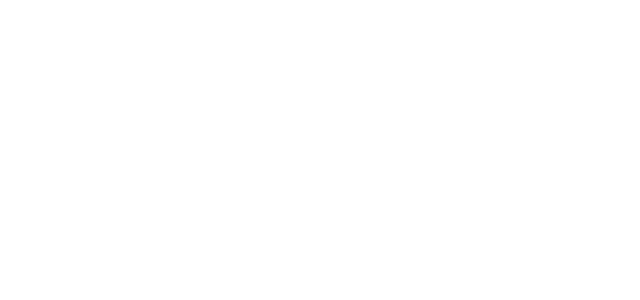
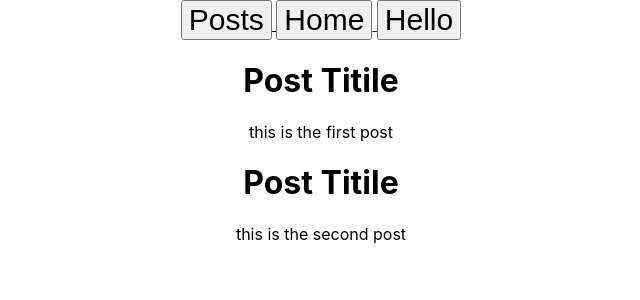
Before and after one commit to mohamadAlrimi/Multiple-Pages-Web-App, a React (Create React App) app: page /Posts in a window 1280 px wide. Before the commit this address had no page. Shown: the top 300 px of the page, without its empty margins (319-959 px from the left). Built offline with nearby package versions, Linux system fonts and the light colour scheme.

Commit message:
Using Link to navigate to other pages

```diff
--- a/src/App.js
+++ b/src/App.js
@@ -1,12 +1,23 @@
-import logo from './logo.svg';
-import './App.css';
-import { Route ,Routes } from 'react-router-dom';
-import { Hello } from './Hello';
-import {Home} from "./Home"
+import logo from "./logo.svg";
+import "./App.css";
+import { Route, Routes ,Link} from "react-router-dom";
+import { Hello } from "./Hello";
+import { Home } from "./Home";
+import PostsList from "./PostsList"
+
 
 function App() {
   return (
     <div className="App">
+      <div>
+        {" "}
+        <Link to = "/Posts">  <button style={{fontSize :"30px"}}>Posts </button></Link>
+        <Link to ="/home"> <button style={{fontSize :"30px"}}>Home </button></Link>
+       <Link to= "/hello">  <button style={{fontSize :"30px"}}>Hello</button></Link>
+
+
+      </div>
+
       {/* <header className="App-header">
         <img src={logo} className="App-logo" alt="logo" />
         <p>
@@ -23,8 +34,9 @@
       </header> */}
       {/* Routes  */}
       <Routes>
-        <Route path='/hello' element={<Hello/>}/>
-        <Route path='/' element={<Home/>}/>
+        <Route path="/home" element={<Home />} />
+        <Route path="/Posts" element={<PostsList />} />
+        <Route path="/hello" element={<Hello />} />
       </Routes>
     </div>
   );
--- a/src/Hello.js
+++ b/src/Hello.js
@@ -1,5 +1,10 @@
+import { Link } from "react-router-dom"
 export   function Hello(){
     return(<>
     <h1> Hello World</h1>
-    <h2>Welcome to hello page</h2></>)
+    <h2>Welcome to hello page</h2>
+    <Link to = "/home">    <div style={{background :"orange", padding:"10px" ,borderRadius:"20px"}}> <h1>Go To Home Page</h1></div>
+    </Link>
+
+    </>)
 }
--- /dev/null
+++ b/src/PostsList.js
@@ -0,0 +1,12 @@
+export default function PostsList(){
+    return(<>
+    <div>
+        <h1>Post Titile</h1>
+        <p>this is the first post</p>
+    </div>
+    <div>
+        <h1>Post Titile</h1>
+        <p>this is the second post</p>
+    </div>
+    </>)
+}
```
